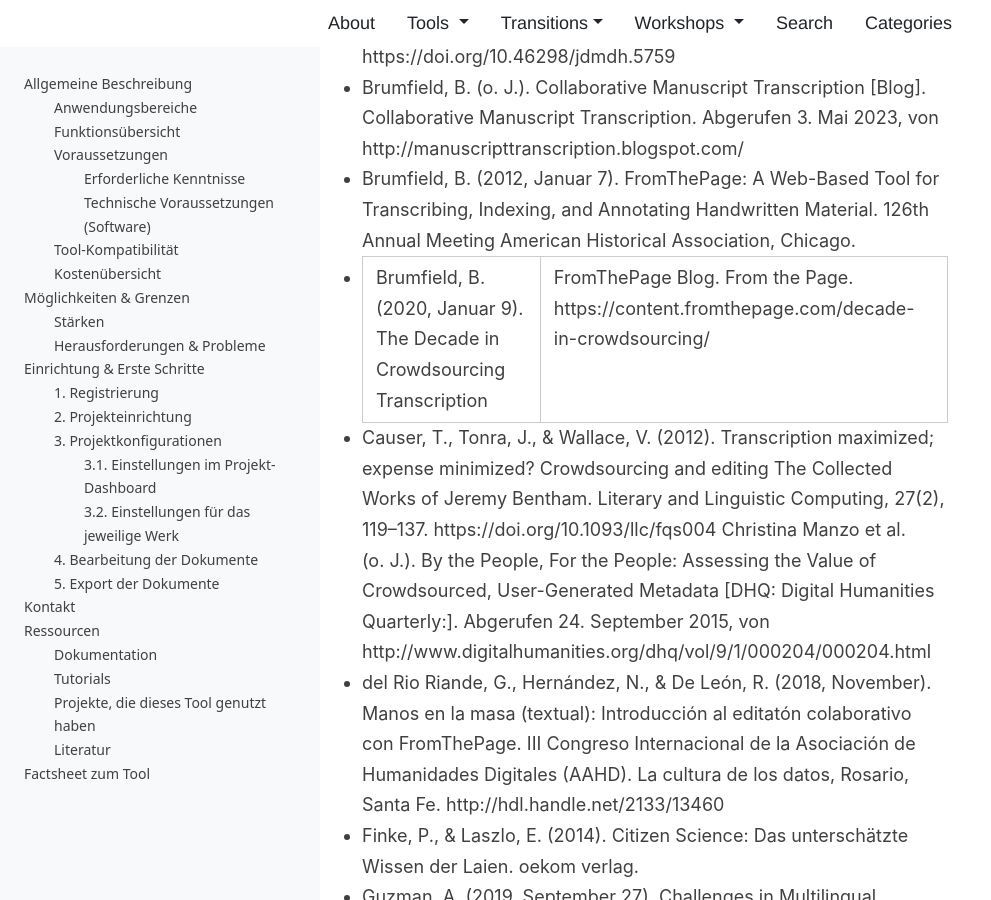
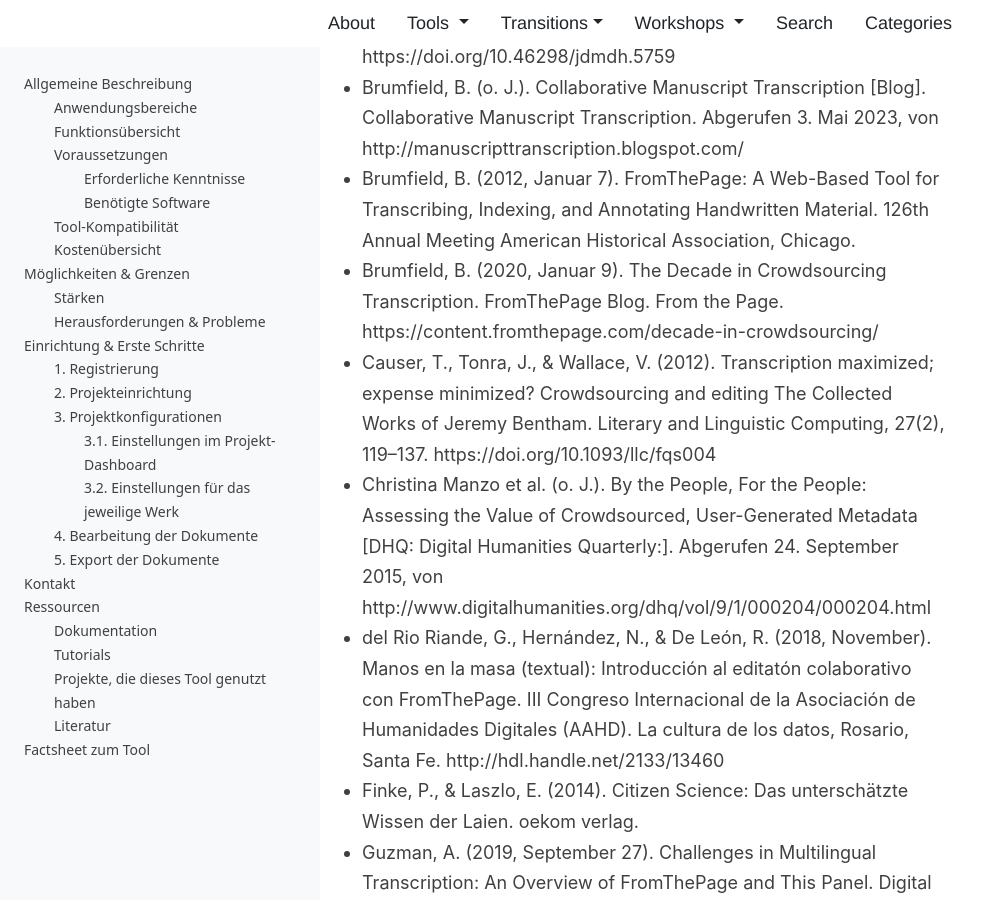
Before and after one commit to DigEdTnT/digedtnt.github.io, a Jekyll site: the page built from _posts/2023-03-27-fromthepage.md, in a window 1280 px wide and 900 px high, scrolled down 23078 px. Shown: the whole window, without its empty margins (0-991 px from the left). Built offline with Jekyll 4.4.1, drawn with Linux system fonts in a browser that asks for light colours; some of the changed text lies outside the part shown.

```diff
--- a/_posts/2023-03-27-fromthepage.md
+++ b/_posts/2023-03-27-fromthepage.md
@@ -89,7 +89,7 @@ Jedes Tool kann einerseits bestimmte Vorkenntnisse der Benutzer:innen voraussetz
     * Grundkenntnisse von Markup-Sprachen (HTML, TEI, MediaWiki)
 
 
-### Technische Voraussetzungen (Software)
+### Benötigte Software
 
 * Stabile Internetverbindung
 * Webbrowser
@@ -815,9 +815,9 @@ Die nachfolgenden Ausführungen beziehen sich auf die Möglichkeiten, die auf Fr
 * Blickhan, S., Krawczyk, C., Hanson, D., Boyer, A., Simenstad, A., & Hyning, V. van. (2019). Individual vs. Collaborative Methods of Crowdsourced Transcription. Journal of Data Mining and Digital Humanities, Special Issue on Collecting, Preserving, and Disseminating Endangered Cultural Heritage for New Understandings through Multilingual Approaches. https://doi.org/10.46298/jdmdh.5759
 * Brumfield, B. (o. J.). Collaborative Manuscript Transcription [Blog]. Collaborative Manuscript Transcription. Abgerufen 3. Mai 2023, von http://manuscripttranscription.blogspot.com/
 * Brumfield, B. (2012, Januar 7). FromThePage: A Web-Based Tool for Transcribing, Indexing, and Annotating Handwritten Material. 126th Annual Meeting American Historical Association, Chicago.
-* Brumfield, B. (2020, Januar 9). The Decade in Crowdsourcing Transcription | FromThePage Blog. From the Page. https://content.fromthepage.com/decade-in-crowdsourcing/
+* Brumfield, B. (2020, Januar 9). The Decade in Crowdsourcing Transcription. FromThePage Blog. From the Page. https://content.fromthepage.com/decade-in-crowdsourcing/
 * Causer, T., Tonra, J., & Wallace, V. (2012). Transcription maximized; expense minimized? Crowdsourcing and editing The Collected Works of Jeremy Bentham. Literary and Linguistic Computing, 27(2), 119–137. https://doi.org/10.1093/llc/fqs004
-Christina Manzo et al. (o. J.). By the People, For the People: Assessing the Value of Crowdsourced, User-Generated Metadata [DHQ: Digital Humanities Quarterly:]. Abgerufen 24. September 2015, von http://www.digitalhumanities.org/dhq/vol/9/1/000204/000204.html
+* Christina Manzo et al. (o. J.). By the People, For the People: Assessing the Value of Crowdsourced, User-Generated Metadata [DHQ: Digital Humanities Quarterly:]. Abgerufen 24. September 2015, von http://www.digitalhumanities.org/dhq/vol/9/1/000204/000204.html
 * del Rio Riande, G., Hernández, N., & De León, R. (2018, November). Manos en la masa (textual): Introducción al editatón colaborativo con FromThePage. III Congreso Internacional de la Asociación de Humanidades Digitales (AAHD). La cultura de los datos, Rosario, Santa Fe. http://hdl.handle.net/2133/13460
 * Finke, P., & Laszlo, E. (2014). Citizen Science: Das unterschätzte Wissen der Laien. oekom verlag.
 * Guzman, A. (2019, September 27). Challenges in Multilingual Transcription: An Overview of FromThePage and This Panel. Digital Frontiers Anual Conference, Austin, Texas. https://digital.library.txstate.edu/handle/10877/9479
```
Also changed, not shown: data/pipelines/pipeline_1/openrefine/img/openrefine-start.PNG (added), 1 other file.
